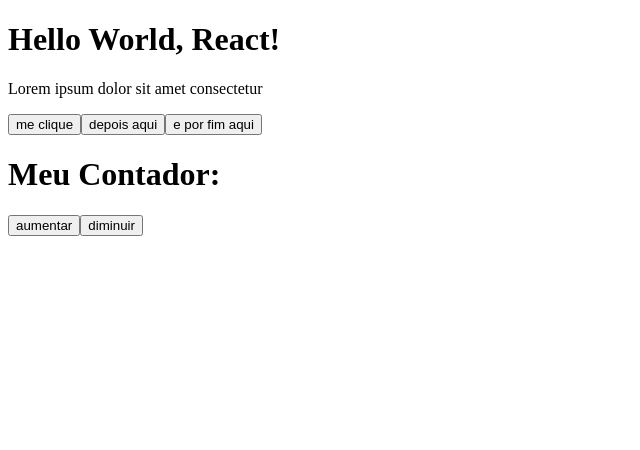
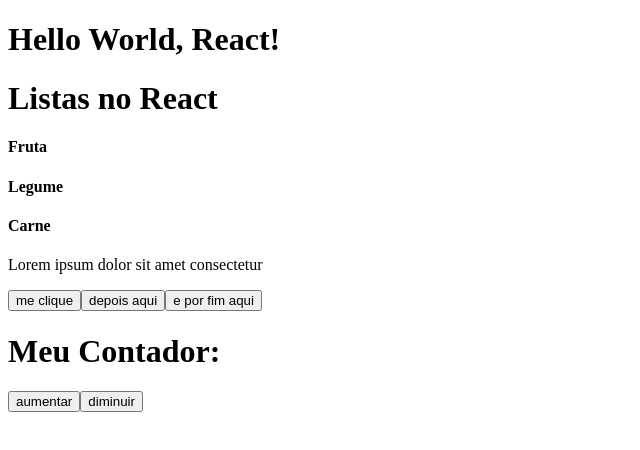
Before and after one commit to GabiDeutner/treino-ada-react, a React (Create React App) app in the folder treino-ada-react/: page / in a window 1280 px wide. Shown: the top 450 px of the page, without its empty margins (0-640 px from the left). Built offline with nearby package versions, Linux system fonts and the light colour scheme.

Commit message:
listas e chaves

```diff
--- a/treino-ada-react/src/App.js
+++ b/treino-ada-react/src/App.js
@@ -1,11 +1,13 @@
 import MeuComponente from './components/MeuComponente';
 import MeuContador from './components/MeuContador';
+import MinhaLista from './components/MinhaLista';
 
 function App() {
   return (
     <div>
     <h1>Hello World, React!</h1>
-
+    <h1>Listas no React</h1>
+    <MinhaLista/>
     <MeuComponente />
     <MeuBotao conteudo='me clique' />
     <MeuBotao conteudo='depois aqui' />
--- /dev/null
+++ b/treino-ada-react/src/components/MinhaLista.js
@@ -0,0 +1,26 @@
+const minhaLista = [
+    {id: '1', value: 'Fruta'},
+    {id: '2', value: 'Legume'},
+    {id: '3', value: 'Carne'},
+]
+
+export default function MinhaLista(){
+    return minhaLista.map( (item) => {
+        return(
+            <div key={item.id}>
+                <h4>{item.value}</h4>
+            </div>
+        )
+    } )
+
+    /*const minhaLista = [
+        <h4 key="1">Item 1</h4>,
+        <h4 key="2">Item 2</h4>,
+        <h4 key="3">Item 3</h4>,
+        <h4 key="4">Item 4</h4>,
+        <h4 key="5">Item 5</h4>
+
+    ]*/
+    return minhaLista
+
+}
```
